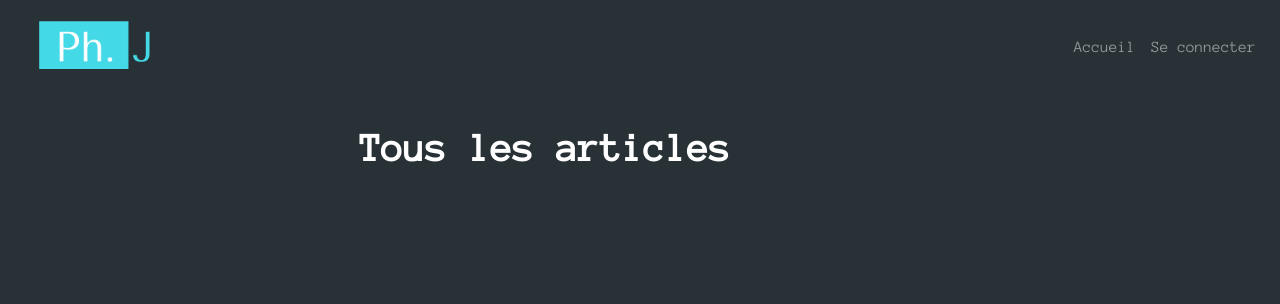
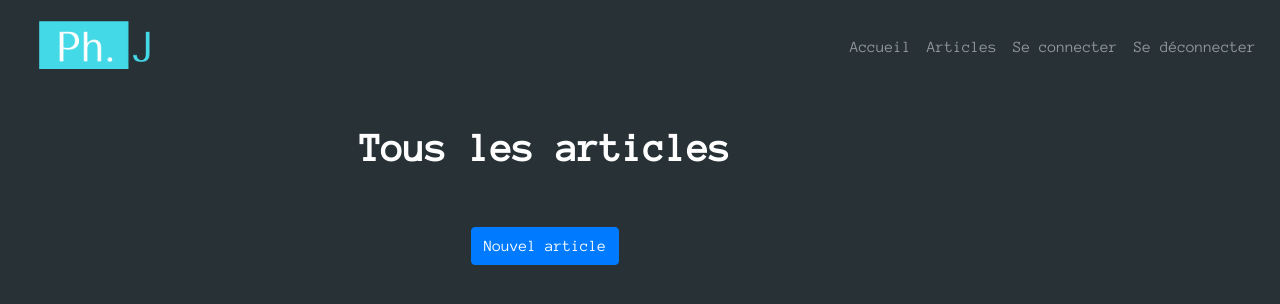
Before and after one commit to JgPhil/blog_jgphil, a Symfony app: template templates/post/list.html.twig in a window 1280 px wide. Shown: the top 304 px of the page. Run offline with Twig, Linux system fonts and the light colour scheme; the template is opened without the code that fills it, so the values that code supplies are empty; some libraries are stand-ins or nearby versions.

Commit message:
buttons added && CRUD ok

```diff
--- a/public/css/main.css
+++ b/public/css/main.css
@@ -1,8 +1,8 @@
 body {
   padding-top: 100px;
-  background-color: #273136!important;
-  color:white!important;
-  font-family: 'Anonymous Pro', monospace!important;
+  background-color: #273136 !important;
+  color: white !important;
+  font-family: "Anonymous Pro", monospace !important;
 }
 
 .navbar-brand > img {
@@ -11,3 +11,10 @@ body {
   left: 15px;
   background-size: contain;
 }
+
+.new_post {
+  height: 100px;
+  display: flex;
+  align-items: center;
+  justify-content: center;
+}
--- a/templates/navbar.html.twig
+++ b/templates/navbar.html.twig
@@ -10,34 +10,46 @@
 
 
 	<div id="navbar" class="collapse navbar-collapse">
+
 		<ul class="navbar-nav ml-auto">
+
 			<li class="nav-item">
 				<a class="nav-link" href="{{ path('home') }}">
 					Accueil
 				</a>
 			</li>
+			<li class="nav-item">
+				<a class="nav-link" href="{{ path('post_list') }}">
+					Articles
+				</a>
+			</li>
+
 			{% if app.user %}
+
 				<li class="nav-item">
-					<a class="nav-link" href="/admin">
+					<a class="nav-link" href="">
 						Administration
 					</a>
 				</li>
-			{% endif %}
 
-			{% if not app.user %}
+			{% else %}
+
 				<li class="nav-item">
 					<a class="nav-link" href="{{ path('app_login') }}">
 						Se connecter
 					</a>
 				</li>
-			{% else %}
+
 				<li class="nav-item">
 					<a class="nav-link" href="{{ path('app_logout') }}">
 						Se déconnecter
 					</a>
 				</li>
+
 			{% endif %}
+
 		</ul>
+
 	</div>
 	<!--/.nav-collapse -->
 </nav>
--- a/templates/post/list.html.twig
+++ b/templates/post/list.html.twig
@@ -9,6 +9,9 @@
 		Tous les articles
 	</h1>
 
+	<div class="button new_post">
+		<a class="btn btn-primary" href="{{ path('post_new') }}">Nouvel article</a>
+	</div>
 
 	{% for post in posts %}
 
@@ -20,6 +23,9 @@
 		</h4>
 		<p>{{post.description}}</p>
 
+		<a class="btn btn-primary" href="{{ path('post_update', {id:post.id}) }}">Modifier</a>
+		<a class="btn btn-primary" href="{{ path('post_delete', {id:post.id}) }}">Supprimer</a>
+
 	{% endfor %}
 
 
```
Also changed, not shown: migrations/Version20201124131918.php (added, +31 -0 lines), src/Controller/PostController.php (+26 -6 lines), src/Entity/Post.php (+17 -0 lines), src/Repository/PostRepository.php (+5 -7 lines), templates/post/show.html.twig (added, +25 -0 lines).
